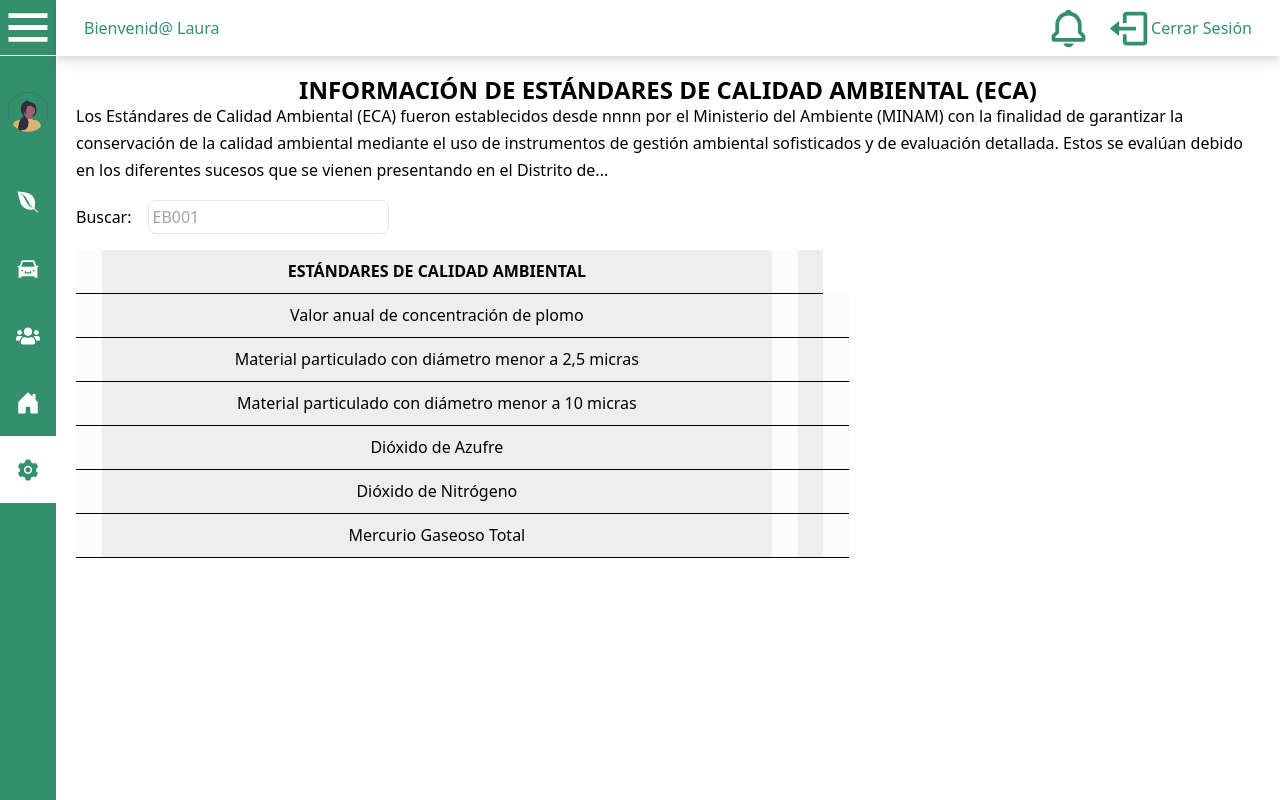
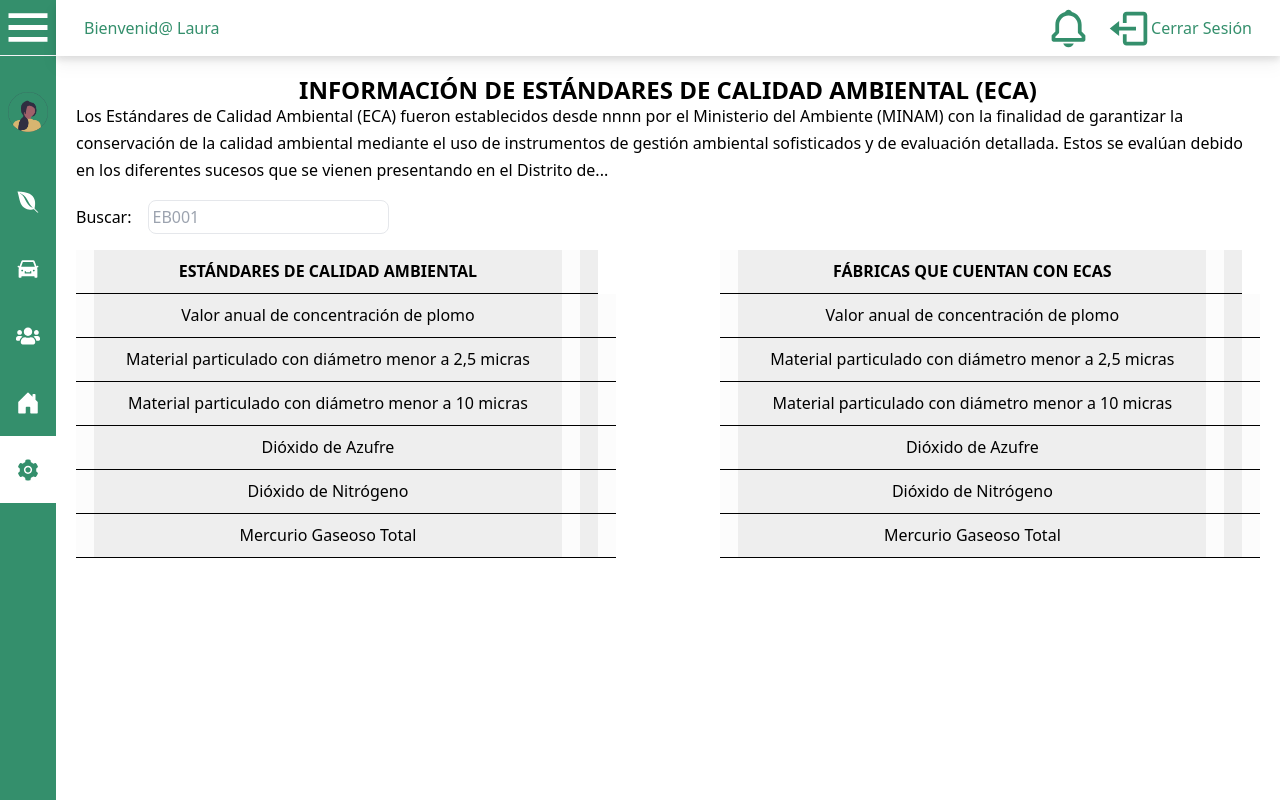
Before and after one commit to Renzo461/aloe, a React (Create React App) app: page /configuracion in a window 1280 px wide. Built offline with nearby package versions, Linux system fonts and the light colour scheme.

Commit message:
Registro ECA y reporte

```diff
--- a/src/components/Comp/Form/FormRegistroECA.jsx
+++ b/src/components/Comp/Form/FormRegistroECA.jsx
@@ -1,21 +1,36 @@
-import React from 'react'
+import React, { useState } from 'react'
 import ButtonPS from '../ButtonPS'
 import InputCP from '../InputCP'
 import TextAreaCP from '../TextAreaCP'
+import PopupCP from '../Popups/PopupCP'
+import { BsCheckCircle } from 'react-icons/bs'
 
 const FormRegistroECA = () => {
+    const [opacidad, setopacidad] = useState(false)
+
+    const verAgregar = () =>{
+        setopacidad(!opacidad)
+        console.log(opacidad)
+    }
     return (
-        <form className='form px-4' style={{width: "80%" }}>
+        <>
+            <form className='form px-4' style={{ width: "80%" }}>
                 <InputCP label="ID ECA: " placeholder={"ECA-001"} id={"id"} className={"pb-5"}/>
                 <InputCP label="Código según normativa: " placeholder={"Nº 003-2017-MINAM"} id={"codigo"} className={"pb-5"}/>
                 <InputCP label="Tipo:" placeholder={"Aire"} id={"tipo"} className={"pb-5"}/>
                 <InputCP label="Descripción:" placeholder={"Dióxido de nitrógeno"} id={"descripcion"} className={"pb-5"}/>
                 <TextAreaCP label="Información" placeholder={"Aprueban Estándares de Calidad Ambiental (ECA) para Aire y establecen Disposiciones Complementarias"} id={"informacion"} className={"pb-5"} rows={7}/>
                 <div className='flex justify-between' >
-                <div className="flex-1"><ButtonPS estilo="primario" texto="Registrar" espacio="mr-6"/></div>
+                    <div className="flex-1"><ButtonPS estilo="primario" texto="Registrar" espacio="mr-6"funcion={() => {
+                            verAgregar();
+                        }} /></div>
                     <div className='flex-1'><ButtonPS estilo="secundario" texto="Cancelar" /></div>
                 </div>
             </form>
+
+            <PopupCP visible={opacidad} funcion={verAgregar} title={"Registro de ECA"} description={"Se ha registrado correctamente"} buttonText={"Aceptar"} icon={<BsCheckCircle />} />
+        </>
+
     )
 }
 
--- a/src/components/Incidentes/RegistroIncidente.jsx
+++ b/src/components/Incidentes/RegistroIncidente.jsx
@@ -15,7 +15,6 @@ const ReporteIncidente = () => {
   const titulosTabla = ["id", "descripción", "fecha y hora", "estado"]
 
   function addIncidente(description) {
-    console.log("addIncidente from child: " + description);
     let today = new Date();
     let date = today.getFullYear() + '-' + (today.getMonth() + 1) + '-' + today.getDate();
     let time = today.getHours() + ":" + today.getMinutes() + ":" + today.getSeconds();
--- a/src/components/SensoresAmbientales/InformECA.jsx
+++ b/src/components/SensoresAmbientales/InformECA.jsx
@@ -17,7 +17,18 @@ const InformECA = () => {
       { "id": "", "descripcion": "Mercurio Gaseoso Total", "fecha y hora": "", "estado": ""}
     ]
 
+  const datosFabricas =
+    [
+      { "id": "", "descripcion": "Valor anual de concentración de plomo", "fecha y hora": "", "estado": ""},
+      { "id": "", "descripcion": "Material particulado con diámetro menor a 2,5 micras", "fecha y hora": "", "estado": ""},
+      { "id": "", "descripcion": "Material particulado con diámetro menor a 10 micras", "fecha y hora": "", "estado": ""},
+      { "id": "", "descripcion": "Dióxido de Azufre", "fecha y hora": "", "estado": ""},
+      { "id": "", "descripcion": "Dióxido de Nitrógeno", "fecha y hora": "", "estado": ""},
+      { "id": "", "descripcion": "Mercurio Gaseoso Total", "fecha y hora": "", "estado": ""}
+    ]
+
   const titulosTabla = ["", "Estándares de calidad ambiental", "", ""]
+  const fabricasTabla = ["", "Fábricas que cuentan con ECAs", "", ""]
 
   return (
     <div className='px-5 mt-5'>
@@ -30,9 +41,12 @@ const InformECA = () => {
           </div>
         </div>
         <div className='flex justify-between my-4'>
-        <TableCP titulos={titulosTabla} datos={datosJson} showAction={false}/>
-          <div className='flex' style={{ width: "630px" }}>
+
+          <TableCP titulos={titulosTabla} datos={datosJson} showAction={false}/>
+            <div className='flex' style={{ width: "230px" }}>
           </div>
+          <TableCP titulos={fabricasTabla} datos={datosFabricas} showAction={false}/>
+
         </div>
 
       </div>
```
Lines whose indentation alone changed are shown as unchanged.
